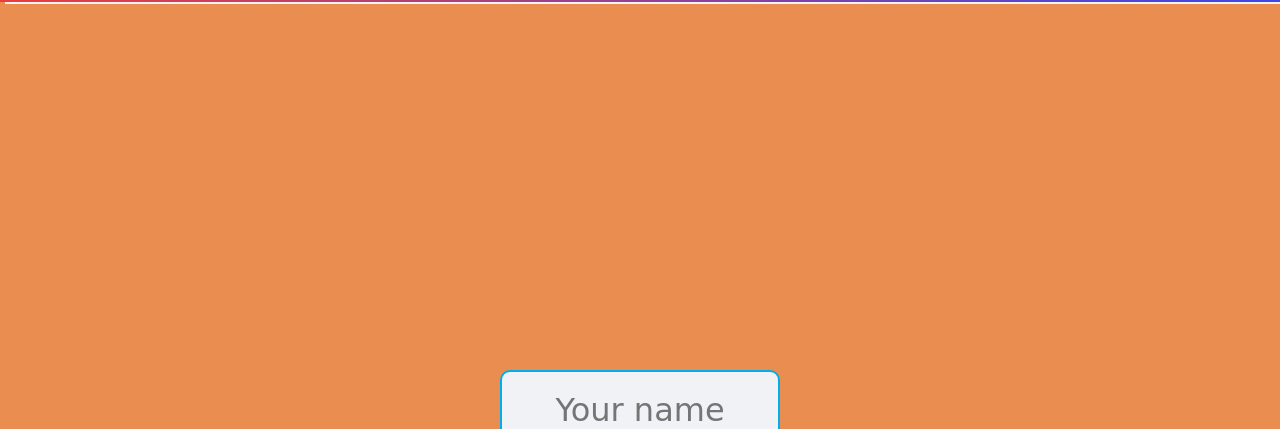
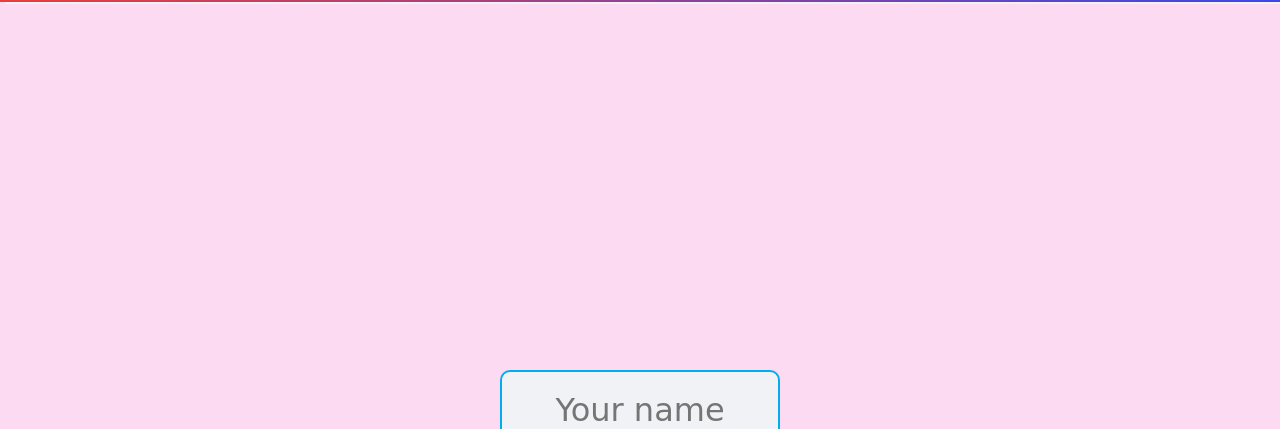
Before and after one commit to DeepakGupta1007/Sudoku-Solver, a plain HTML site: page index.html in a window 1280 px wide. Shown: the part 68-497 px from the top of the page. Drawn offline with nearby package versions, Linux system fonts and the light colour scheme; a web font is replaced by a local one.

Commit message:
BG Color Revert

```diff
--- a/app.css
+++ b/app.css
@@ -1,7 +1,6 @@
 :root {
     --bg-main: #f0f2f5;
-    /* --bg-body: rgb(252, 218, 241); */
-    --bg-body: rgb(233, 141, 80);
+    --bg-body: rgb(252, 218, 241);
     --color-txt: #000;
     --filled-color: #000;
     --filled-bg: #1bcf75;
```
